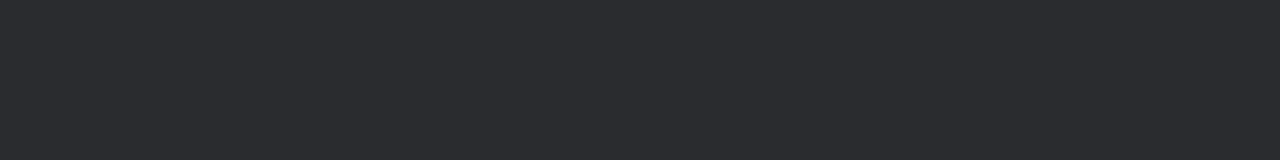
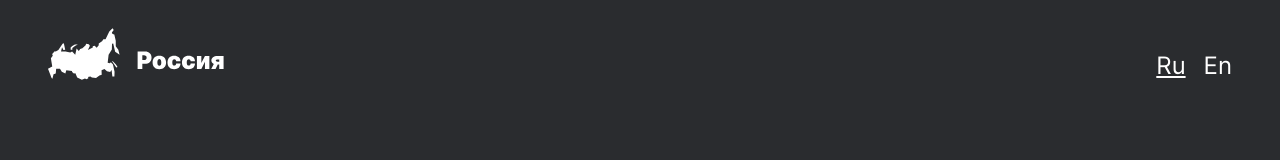
Before and after one commit to frontend-developer-ya-practicum/russian-travel, a plain HTML site: page index.html in a window 1280 px wide. Drawn offline with Linux system fonts and the light colour scheme.

Commit message:
Feat header

```diff
--- /dev/null
+++ b/blocks/header/__lang-item/header__lang-item.css
@@ -0,0 +1,7 @@
+.header__lang-item {
+  margin-right: 18px;
+}
+
+.header__lang-item:last-of-type {
+  margin-right: 0;
+}
--- /dev/null
+++ b/blocks/header/__lang-items/header__lang-items.css
@@ -0,0 +1,6 @@
+.header__lang-items {
+  list-style: none;
+  display: flex;
+  margin: 0;
+  padding: 0;
+}
--- /dev/null
+++ b/blocks/header/__lang-link/_active/header__lang-link_active.css
@@ -0,0 +1,3 @@
+.header__lang-link_active {
+  text-decoration: underline;
+}
--- /dev/null
+++ b/blocks/header/__lang-link/header__lang-link.css
@@ -0,0 +1,19 @@
+.header__lang-link {
+  font-style: normal;
+  font-weight: normal;
+  color: white;
+  text-decoration: none;
+  font-size: 24px;
+  line-height: 28px;
+}
+
+.header__lang-link:hover {
+  opacity: 0.8;
+}
+
+@media screen and (max-width: 425px) {
+  .header__lang-link {
+    font-size: 18px;
+    line-height: 20px;
+  }
+}
--- /dev/null
+++ b/blocks/header/__logo/header__logo.css
@@ -0,0 +1,15 @@
+.header__logo {
+  background-image: url(../../../../images/header-logo.svg);
+  background-size: contain;
+  background-repeat: no-repeat;
+  background-position: center;
+  width: 176px;
+  height: 52px;
+}
+
+@media screen and (max-width: 425px) {
+  .header__logo {
+    width: 142px;
+    height: 42px;
+  }
+}
--- /dev/null
+++ b/blocks/header/header.css
@@ -0,0 +1,13 @@
+.header {
+  margin: 28px auto 0;
+  max-width: 92.5%;
+  display: flex;
+  justify-content: space-between;
+  align-items: flex-end;
+}
+
+@media screen and (max-width: 425px) {
+  .header {
+    margin-top: 16px;
+  }
+}
--- a/blocks/page/page.css
+++ b/blocks/page/page.css
@@ -1,6 +1,13 @@
 .page {
   max-width: 1280px;
+  min-width: 320px;
   margin: 0 auto;
-  font-family: 'Inter';
   background-color: #2A2C2F;
+  font-family: 'Inter', sans-serif;
+  -moz-osx-font-smoothing: grayscale;
+  -webkit-font-smoothing: antialiased;
+  -webkit-text-size-adjust: 100%;
+  -ms-text-size-adjust: 100%;
+  -moz-text-size-adjust: 100%;
+  text-rendering: optimizeLegibility;
 }
--- a/index.html
+++ b/index.html
@@ -11,8 +11,18 @@
 </head>
 
 <body class="page">
+  <header class="header">
+    <div class="header__logo"></div>
 
-</body>
+    <ul class="header__lang-items">
+      <li class="header__lang-item">
+        <a class="header__lang-link header__lang-link_active" href="#">Ru</a>
+      </li>
+      <li class="header__lang-item">
+        <a class="header__lang-link" href="#">En</a>
+      </li>
+    </ul>
+  </header>
 </body>
 
 </html>
--- a/pages/index.css
+++ b/pages/index.css
@@ -1,3 +1,10 @@
 @import url(../vendor/normalize.css);
 @import url(../fonts/inter/inter.css);
 @import url(../blocks/page/page.css);
+
+@import url(../blocks/header/header.css);
+@import url(../blocks/header/__logo/header__logo.css);
+@import url(../blocks/header/__lang-items/header__lang-items.css);
+@import url(../blocks/header/__lang-item/header__lang-item.css);
+@import url(../blocks/header/__lang-link/header__lang-link.css);
+@import url(../blocks/header/__lang-link/_active/header__lang-link_active.css);
```
